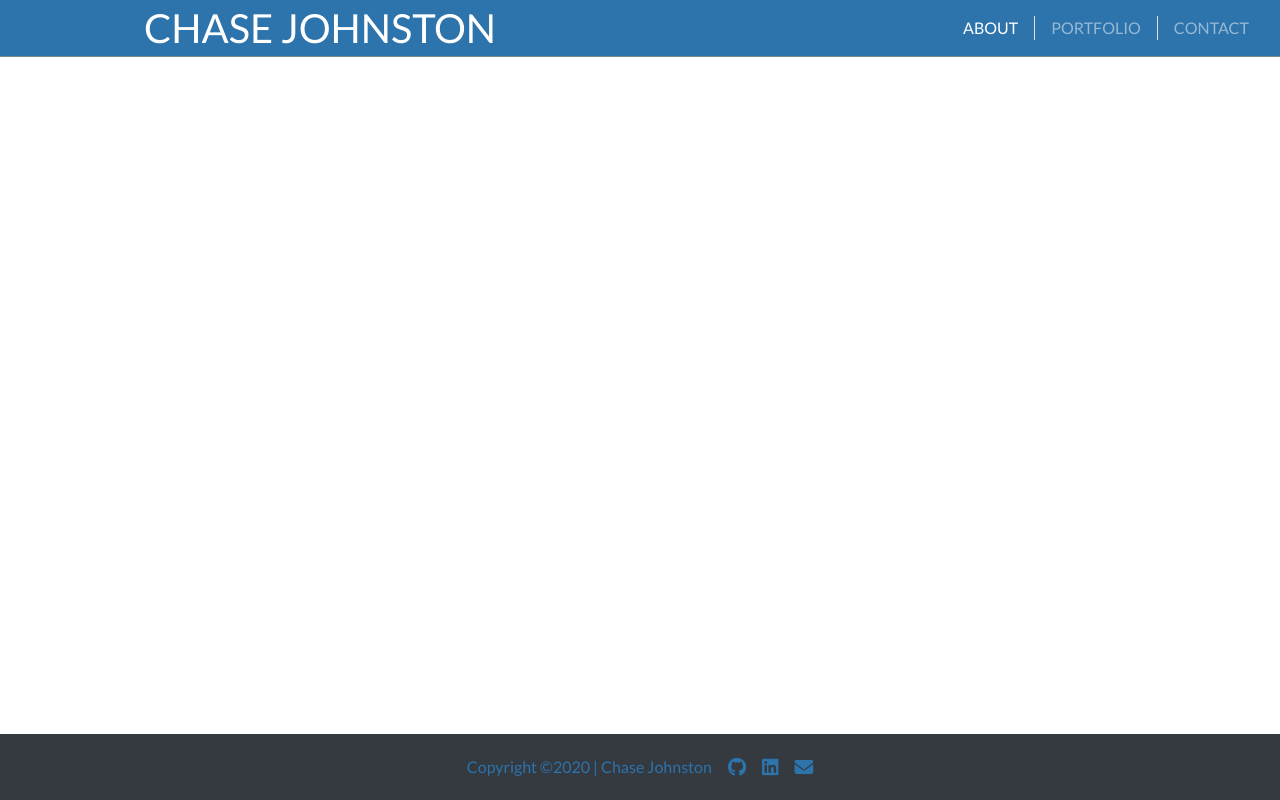
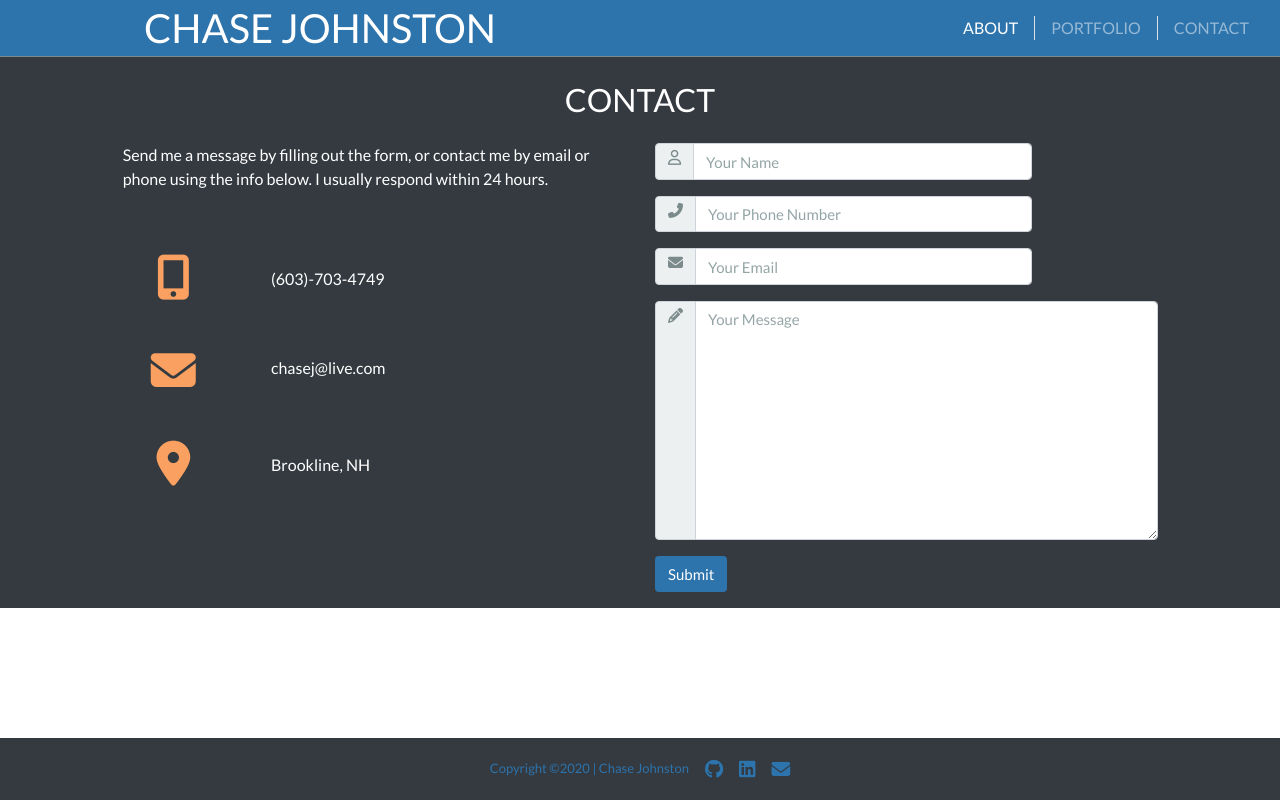
Before and after one commit to johnstoc13/react-portfolio, a React (Create React App) app: page /contact in a window 1280 px wide. Built offline with nearby package versions, Linux system fonts and the light colour scheme.

Commit message:
contact me page showing...few things to fix

```diff
--- a/src/App.js
+++ b/src/App.js
@@ -2,7 +2,7 @@ import React from "react";
 import { BrowserRouter as Router, Route, Switch } from "react-router-dom";
 import Home from "./pages/Home";
 import Portfolio from "./pages/Portfolio";
-// import Contact from "./pages/Contact";
+import Contact from "./pages/Contact";
 import Nav from "./components/Nav";
 import Footer from "./components/Footer";
 // import { StoreProvider } from "./utils/GlobalState";
@@ -16,7 +16,7 @@ function App() {
         <Route exact path="/" component={Home} />
         <Route exact path="/home" component={Home} />
         <Route exact path="/portfolio" component={Portfolio} />
-        {/* <Route exact path="/contact" component={Contact} /> */}
+        <Route exact path="/contact" component={Contact} />
         </Switch>
         <Footer />
       </div>
--- /dev/null
+++ b/src/components/ContactMe/index.js
@@ -0,0 +1,101 @@
+import React from "react";
+import "./style.css";
+
+function ContactMe() {
+
+    return (
+        <div>
+            <div className="row py-3 py-md-4 bg-gray">
+                <div className="col">
+                    <h3 className="text-white text-center mb-0">CONTACT</h3>
+                </div>
+            </div>
+            <div className="row bg-gray">
+                <div className="col-md-1"></div>
+                {/* <!-- Message and Icons Column --> */}
+                <div className="col-sm-12 col-md-5">
+                    <div className="row px-3">
+                        <p className="text-white">Send me a message by filling out the form, or contact me by email
+                        or phone using the info below. I usually respond within 24 hours.</p>
+                    </div>
+                    <div className="row py-5">
+                        <div className="col-3 text-center">
+                            <i className="fas fa-mobile-alt fa-3x text-white orange"></i>
+                        </div>
+                        <div className="col-9 pt-1">
+                            <p className="text-white pt-2 pl-3 mb-0">(603)-703-4749</p>
+                        </div>
+                    </div>
+                    <div className="row pb-5">
+                        <div className="col-3 text-center">
+                            <i className="fas fa-envelope fa-3x text-white orange"></i>
+                        </div>
+                        <div className="col-9 pt-2">
+                            <a href="mailto:chasej@live.com" target="_blank" rel="noreferrer" className="text-white pl-3">chasej@live.com</a>
+                        </div>
+                    </div>
+                    <div className="row pb-5">
+                        <div className="col-3 text-center">
+                            <i className="fas fa-map-marker-alt fa-3x text-white orange"></i>
+                        </div>
+                        <div className="col-9 pt-1">
+                            <p className="text-white pt-2 pl-3">Brookline, NH</p>
+                        </div>
+                    </div>
+                </div>
+                {/* <!-- Form Column --> */}
+                <form className="col-sm-12 col-md-5">
+                    <div className="input-group mb-3 w-75">
+                        <div className="input-group-prepend">
+                            <i className="input-group-text far fa-user"></i>
+                        </div>
+                        {/* <!-- Cited:  https://stackoverflow.com/questions/24391078/how-to-change-the-default-message-of-the-required-field-in-the-popover-of-form-c --> */}
+                        <input type="text" className="form-control rounded-right name"
+                            // oninvalid="this.setCustomValidity('Please enter valid name')" oninput="setCustomValidity('')"
+                            placeholder="Your Name"
+                            // onkeypress="return event.charCode >= 65 && event.charCode <= 90 || event.charCode >= 97 && event.charCode <= 122 || event.charCode == 32"
+                            required
+                            />
+                    </div>
+                    <div className="input-group mb-3 w-75">
+                        <div className="input-group-prepend">
+                            <i className="input-group-text fas fa-phone-alt"></i>
+                        </div>
+                        <input type="text" className="form-control rounded-right phone"
+                            // oninvalid="this.setCustomValidity('Please enter valid phone number')"
+                            // oninput="setCustomValidity('')"
+                            placeholder="Your Phone Number"
+                            // onkeypress="return event.charCode >= 48 && event.charCode <= 57 || event.charCode == 45 || event.charCode == 40 || event.charCode == 41"
+                            required
+                            />
+                        <div className="invalid-feedback">Phone number must be 10 digits including dashes. EX: 123-456-7890
+                    </div>
+                    </div>
+                    <div className="input-group mb-3 w-75">
+                        <div className="input-group-prepend">
+                            <i className="input-group-text fas fa-envelope"></i>
+                        </div>
+                        <input type="email" className="form-control rounded-right email"
+                            // oninvalid="this.setCustomValidity('Please enter valid email address')"
+                            // oninput="setCustomValidity('')"
+                            placeholder="Your Email" required
+                            />
+                    </div>
+                    <div className="input-group mb-3">
+                        <div className="input-group-prepend">
+                            <i className="input-group-text fas fa-pencil-alt"></i>
+                        </div>
+                        <textarea className="form-control rounded-right message"
+                            // oninvalid="this.setCustomValidity('Please enter valid message')" oninput="setCustomValidity('')"
+                            rows="10" placeholder="Your Message" required
+                            ></textarea>
+                    </div>
+                    <button type="submit" className="btn bg-blue text-white mb-3" id="submitButton">Submit</button>
+                </form>
+                <div className="col-md-1"></div>
+            </div>
+        </div>
+    );
+}
+
+export default ContactMe;
--- /dev/null
+++ b/src/components/ContactMe/style.css
@@ -0,0 +1,7 @@
+.bg-gray {
+    background-color: #343a40;
+}
+
+.orange {
+    color: #faa161!important;
+}
--- a/src/components/Footer/style.css
+++ b/src/components/Footer/style.css
@@ -1,9 +1,9 @@
 .footer-font {
-    font-size: 16px;
+    font-size: 13px;
 }
 
 .footer-margin {
-    height: 48px;
+    height: 70px!important;
 }
 
 .blue {
--- a/src/pages/Contact.js
+++ b/src/pages/Contact.js
@@ -0,0 +1,13 @@
+import React from "react";
+import { Container } from "../components/Grid";
+import ContactMe from "../components/ContactMe";
+
+const Contact = () => {
+    return (
+        <Container fluid>
+            <ContactMe />
+        </Container>
+    );
+};
+
+export default Contact;
```
